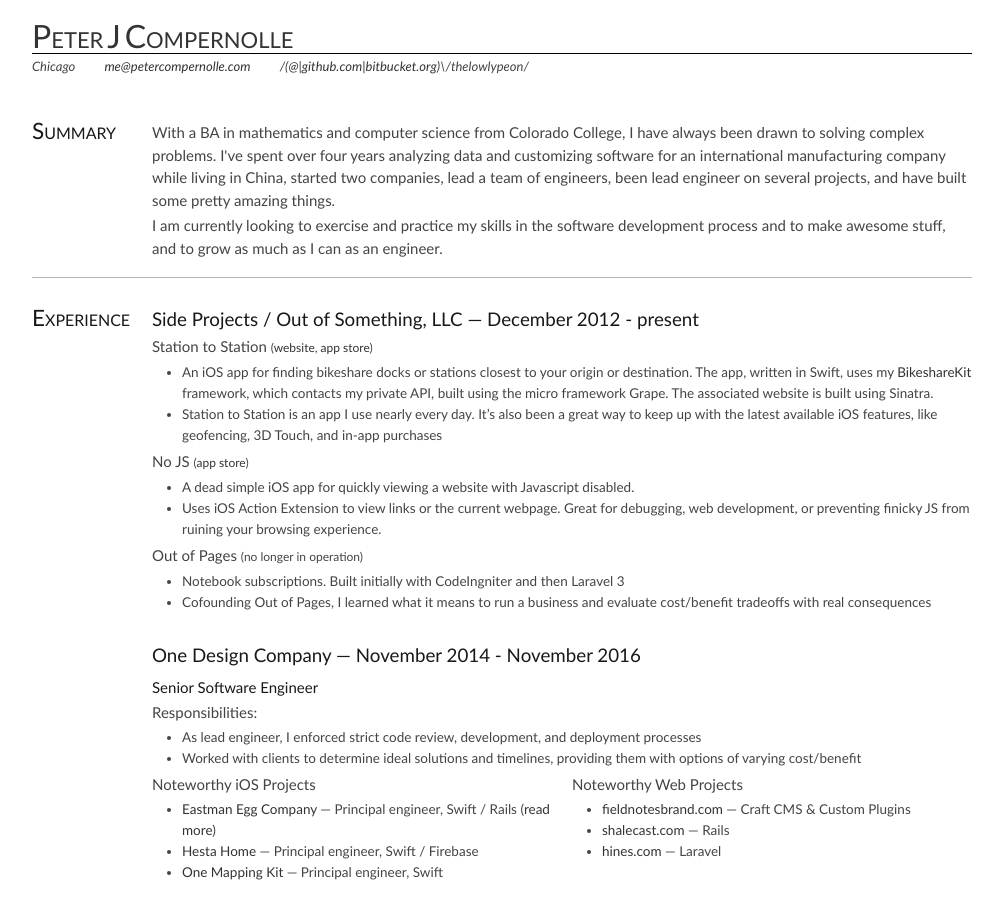
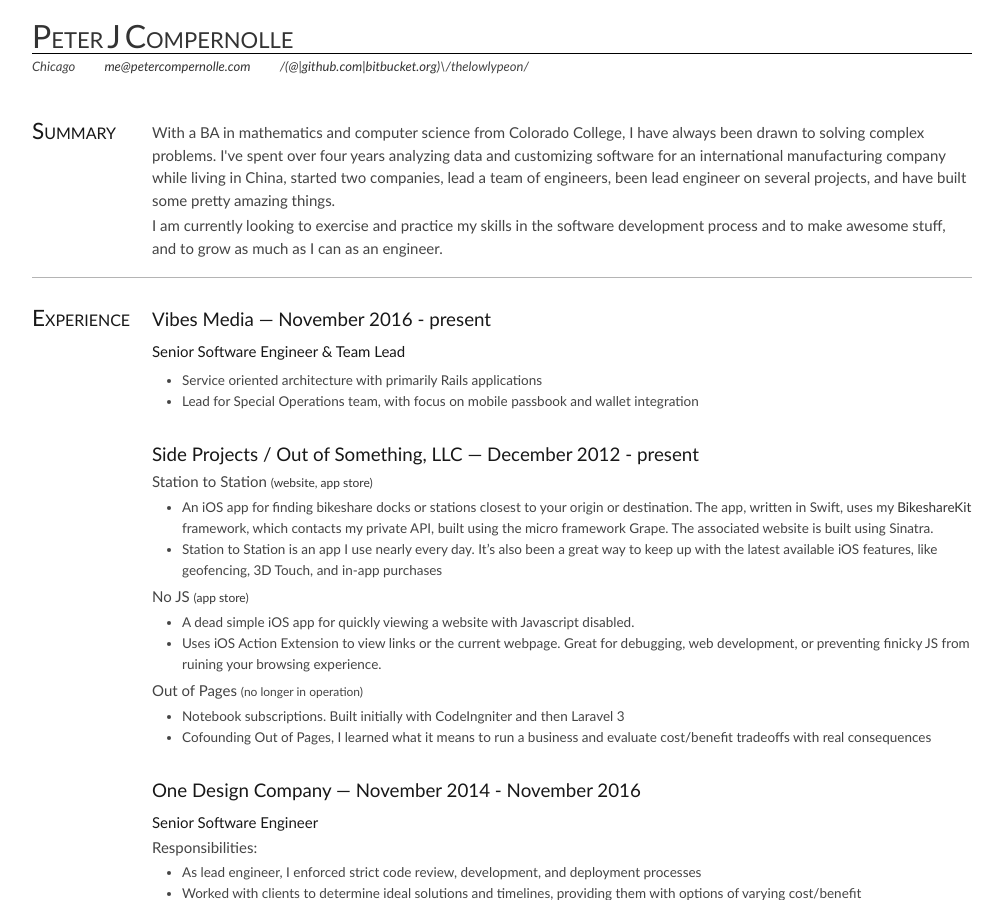
Before and after one commit to thelowlypeon/thelowlypeon.github.io, a Jekyll site: the page built from resume.html, in a window 1280 px wide and 900 px high. Shown: the whole window, without its empty margins (138-1140 px from the left). Built offline with Jekyll 4.4.1, drawn with Linux system fonts in a browser that asks for light colours.

Commit message:
adds vibes to resume experience

```diff
--- a/_data/resume/experience.yml
+++ b/_data/resume/experience.yml
@@ -1,3 +1,11 @@
+- company: Vibes Media
+  start: 2016-11-01
+  positions:
+    - title: Senior Software Engineer & Team Lead
+      misc:
+        - points:
+          - "Service oriented architecture with primarily Rails applications"
+          - "Lead for Special Operations team, with focus on mobile passbook and wallet integration"
 - company: Side Projects / Out of Something, LLC
   start: 2012-12-01
   positions:
```
